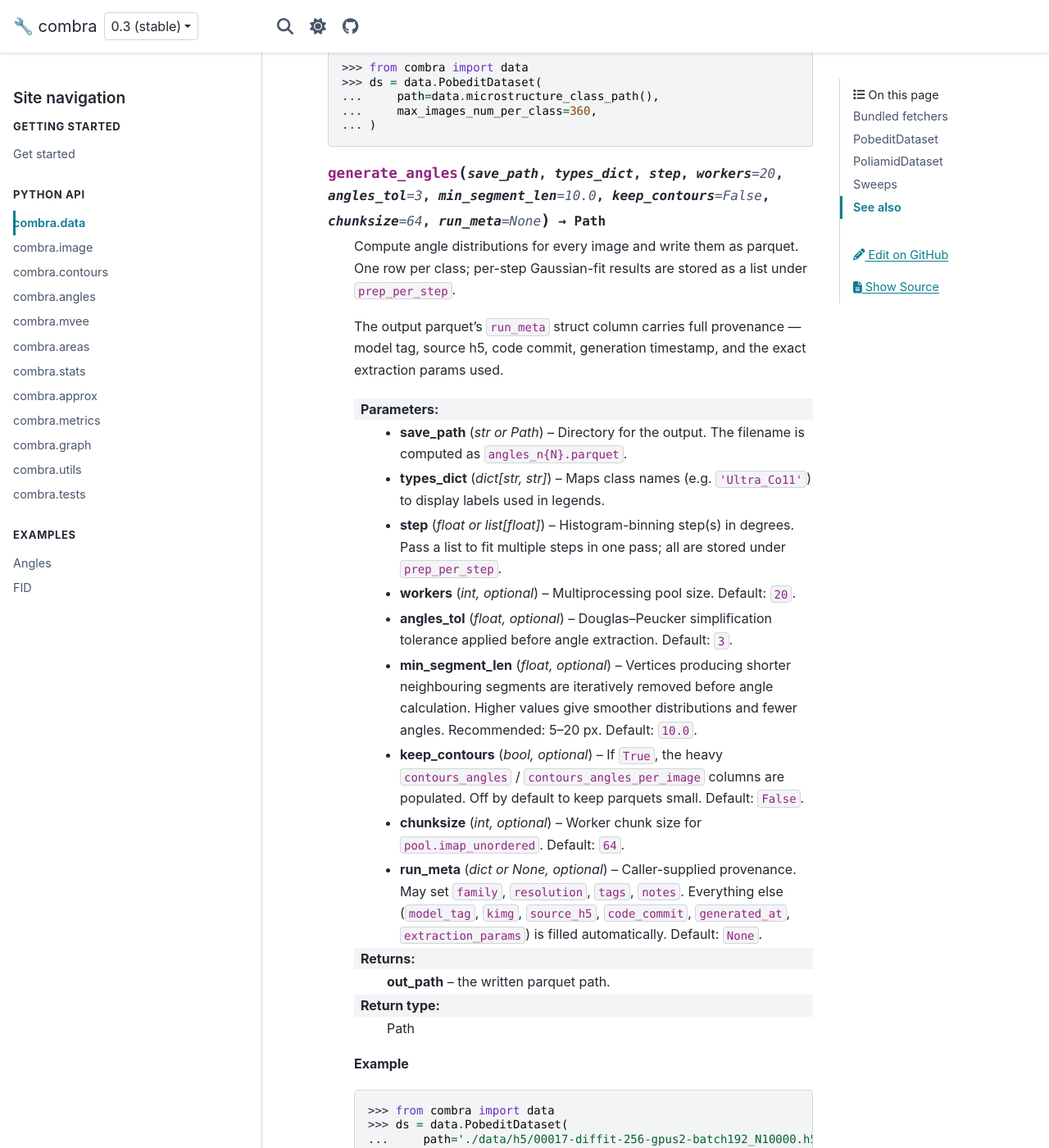
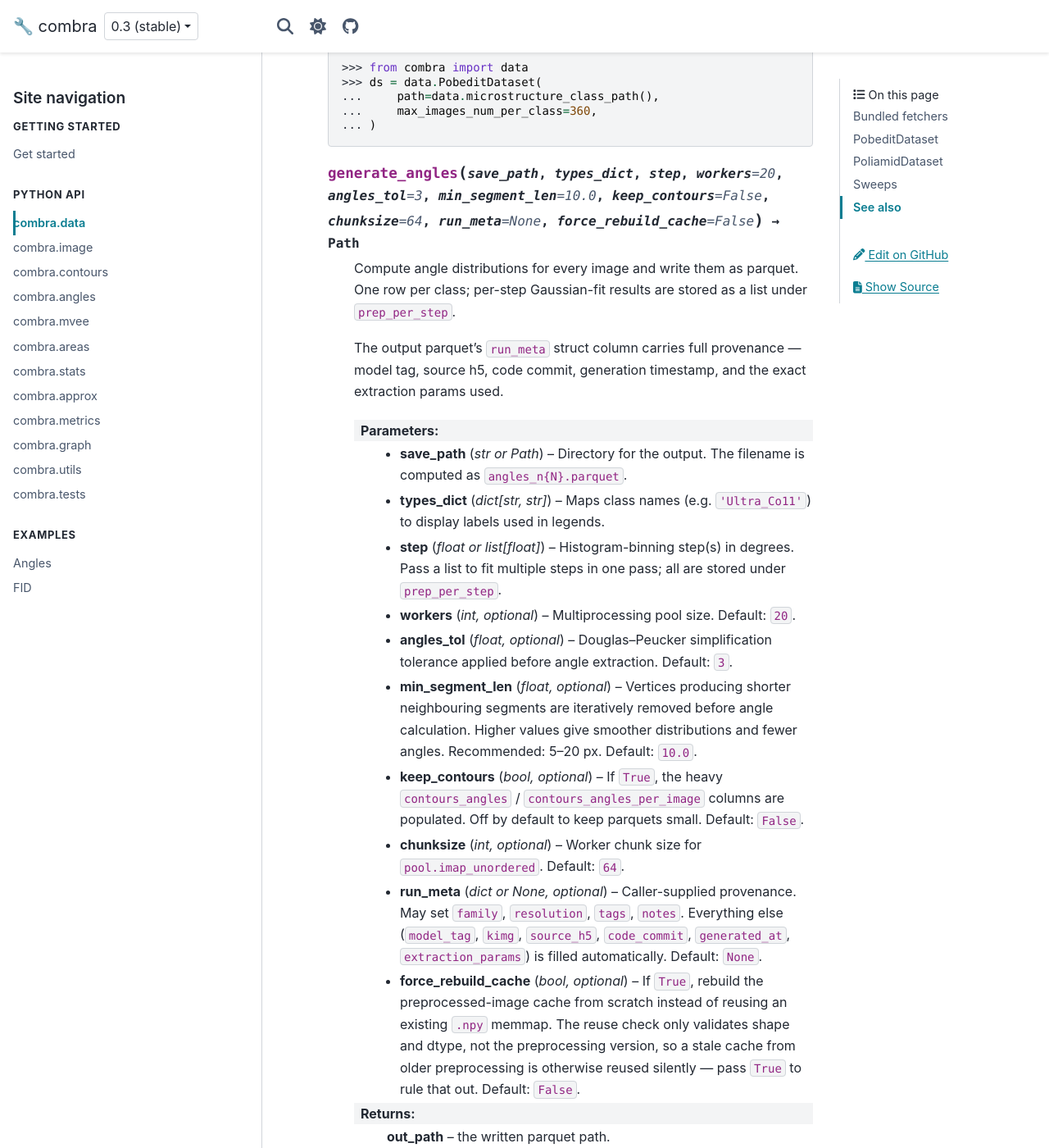
Before and after one commit to dkagramanyan/wc_cv, a Sphinx documentation site: the page built from docs/api/data.md, in a window 1280 px wide and 1400 px high, scrolled down 2873 px. Shown: the whole window at 82% size. Built offline with Sphinx 7.4.7 and the PyData theme 0.15.4, drawn with Linux system fonts in a browser that asks for light colours.

Commit message:
docs: document force_rebuild_cache param for PobeditDataset.generate_angles
Co-Authored-By: Claude Opus 4.8 <noreply@anthropic.com>
Claude-Session: https://claude.ai/code/session_018wfaN5CH57doDsHQu977KZ

`````diff
--- a/docs/api/data.md
+++ b/docs/api/data.md
@@ -102,7 +102,7 @@ When an h5 lives at `<data>/h5/<stem>.h5`, the cache is written to
 ... )
 ```
 
-````{py:method} generate_angles(save_path, types_dict, step, workers=20, angles_tol=3, min_segment_len=10.0, keep_contours=False, chunksize=64, run_meta=None) -> Path
+````{py:method} generate_angles(save_path, types_dict, step, workers=20, angles_tol=3, min_segment_len=10.0, keep_contours=False, chunksize=64, run_meta=None, force_rebuild_cache=False) -> Path
 
 Compute angle distributions for every image and write them as parquet. One row per
 class; per-step Gaussian-fit results are stored as a list under `prep_per_step`.
@@ -128,6 +128,8 @@ source h5, code commit, generation timestamp, and the exact extraction params us
 :type chunksize: int, optional
 :param run_meta: Caller-supplied provenance. May set `family`, `resolution`, `tags`, `notes`. Everything else (`model_tag`, `kimg`, `source_h5`, `code_commit`, `generated_at`, `extraction_params`) is filled automatically. Default: `None`.
 :type run_meta: dict or None, optional
+:param force_rebuild_cache: If `True`, rebuild the preprocessed-image cache from scratch instead of reusing an existing `.npy` memmap. The reuse check only validates shape and dtype, not the preprocessing version, so a stale cache from older preprocessing is otherwise reused silently — pass `True` to rule that out. Default: `False`.
+:type force_rebuild_cache: bool, optional
 :returns: **out_path** – the written parquet path.
 :rtype: Path
 
`````
